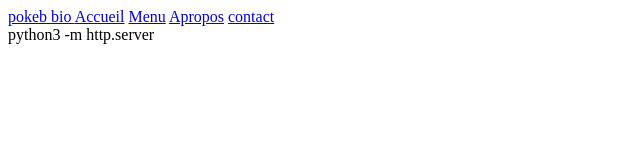
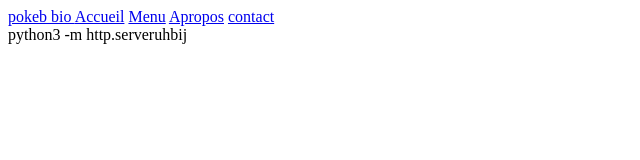
Before and after one commit to LtheBest/pokebio, a plain HTML site: page index.html in a window 1280 px wide. Shown: the full height of the page, 0-640 px from the left. Drawn offline with Linux system fonts and the light colour scheme.

Commit message:
new commit

```diff
--- a/index.html
+++ b/index.html
@@ -19,4 +19,4 @@
 
 </body>
 </html>
-python3 -m http.server
+python3 -m http.serveruhbij
```
